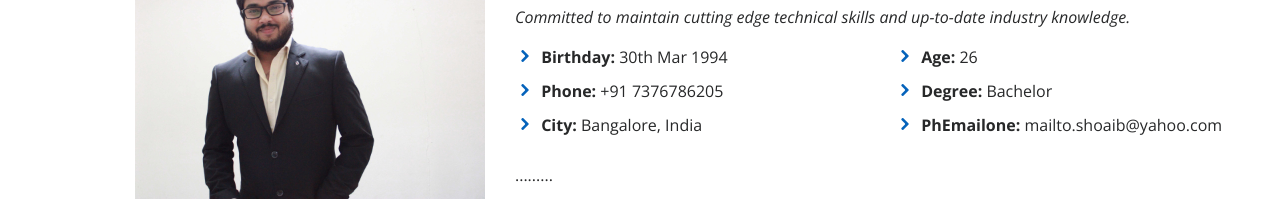
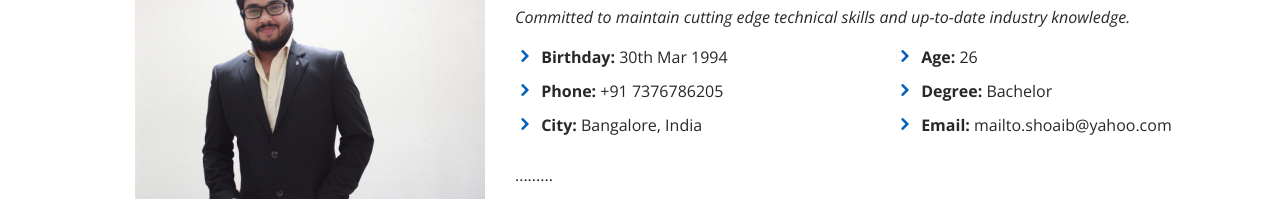
Before and after one commit to shoaibakhtar20/shoaibakhtar20.github.io, a plain HTML site: page index.html in a window 1280 px wide. Shown: the part 1027-1231 px from the top of the page. Drawn offline with nearby package versions, Linux system fonts and the light colour scheme.

Commit message:
updated email
updated email

```diff
--- a/index.html
+++ b/index.html
@@ -99,7 +99,7 @@
                 <ul>
                   <li><i class="icofont-rounded-right"></i> <strong>Age:</strong> 26</li>
                   <li><i class="icofont-rounded-right"></i> <strong>Degree:</strong> Bachelor</li>
-                  <li><i class="icofont-rounded-right"></i> <strong>PhEmailone:</strong> mailto.shoaib@yahoo.com</li>
+                  <li><i class="icofont-rounded-right"></i> <strong>Email:</strong> mailto.shoaib@yahoo.com</li>
                 </ul>
               </div>
             </div>
```
